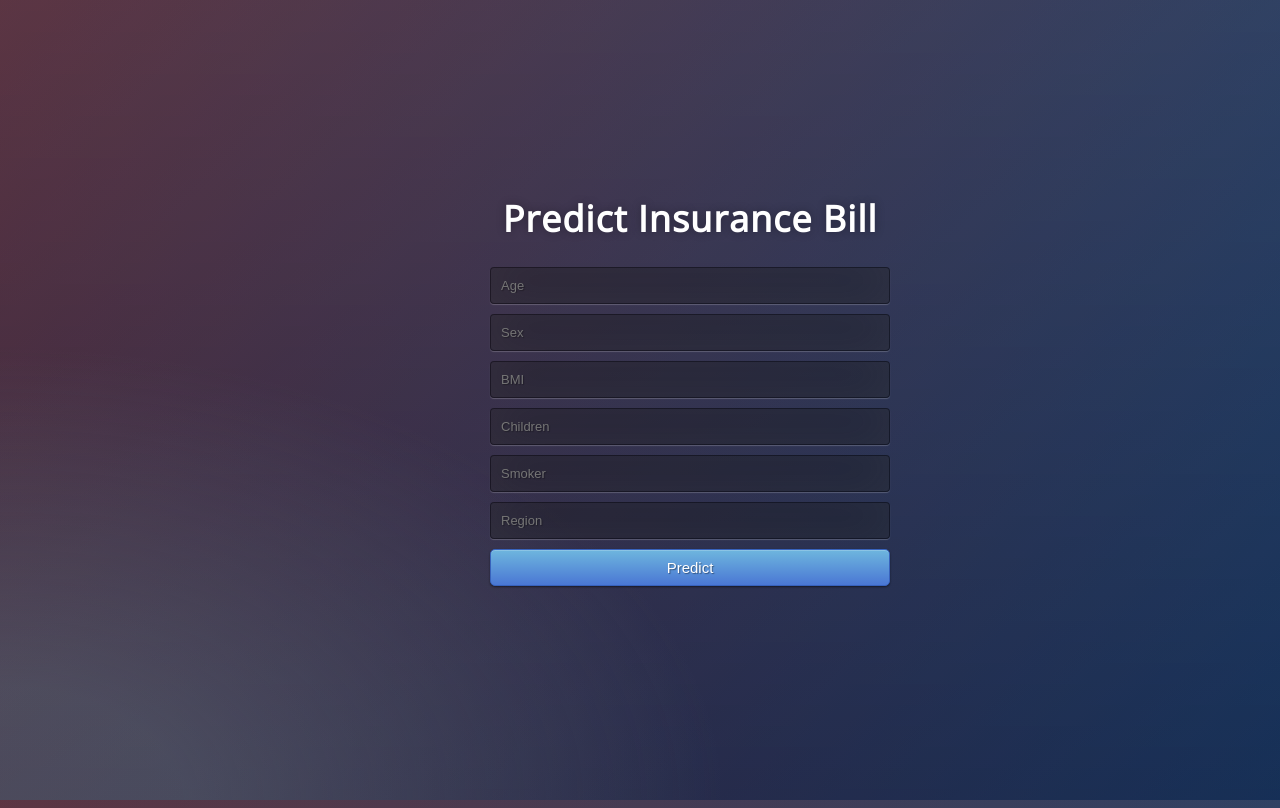
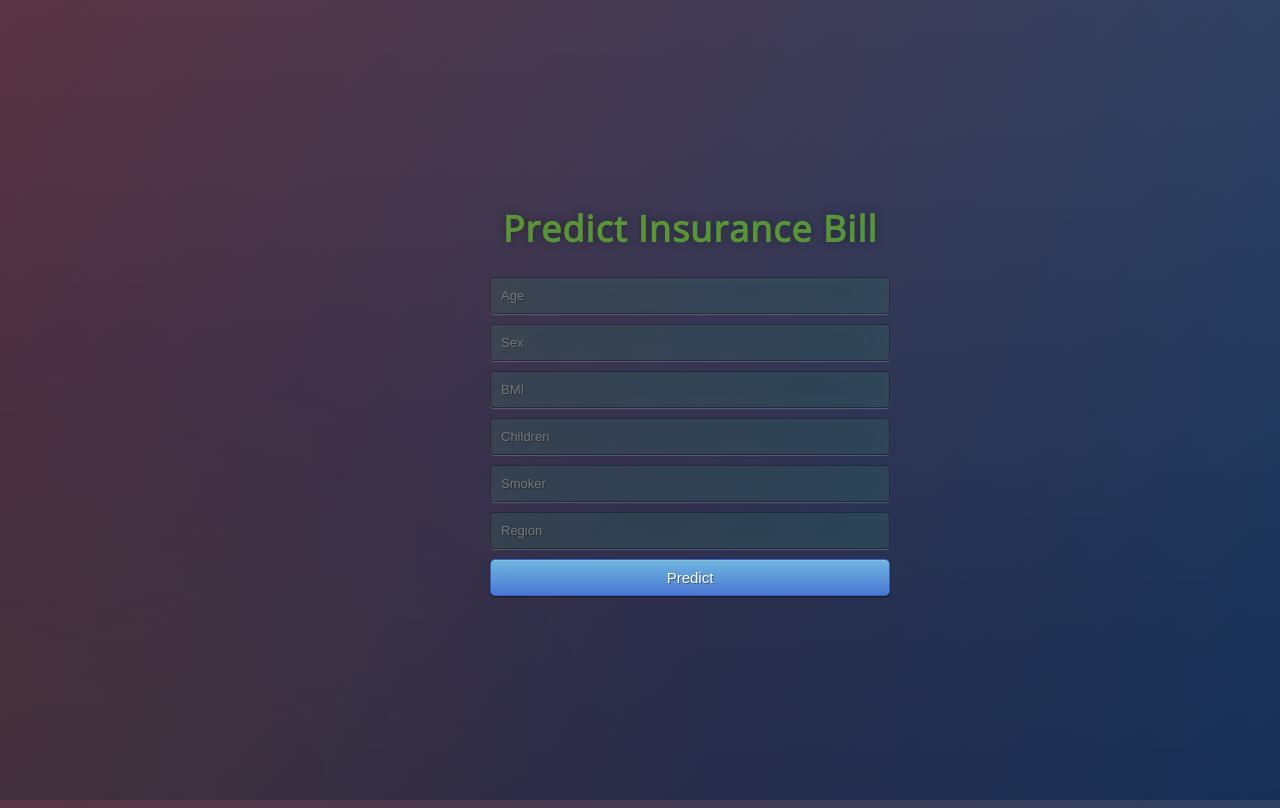
Before and after one commit to GourabSpidy/insurance-premium, a Flask app: page / in a window 1280 px wide. Run offline with Flask 2, Linux system fonts and the light colour scheme; parts of the project's set-up code (start-up, migrations or seed data) failed here and were passed over.

Commit message:
Update style.css

```diff
--- a/static/style.css
+++ b/static/style.css
@@ -5,7 +5,7 @@
 .btn:hover { color: #333333; text-decoration: none; background-color: #e6e6e6; background-position: 0 -15px; -webkit-transition: background-position 0.1s linear; -moz-transition: background-position 0.1s linear; -ms-transition: background-position 0.1s linear; -o-transition: background-position 0.1s linear; transition: background-position 0.1s linear; }
 .btn-primary, .btn-primary:hover { text-shadow: 0 -1px 0 rgba(0, 0, 0, 0.25); color: #ffffff; }
 .btn-primary.active { color: rgba(255, 255, 255, 0.75); }
-.btn-primary { background-color: #4a77d4; background-image: -moz-linear-gradient(top, #6eb6de, #4a77d4); background-image: -ms-linear-gradient(top, #6eb6de, #4a77d4); background-image: -webkit-gradient(linear, 0 0, 0 100%, from(#6eb6de), to(#4a77d4)); background-image: -webkit-linear-gradient(top, #6eb6de, #4a77d4); background-image: -o-linear-gradient(top, #6eb6de, #4a77d4); background-image: linear-gradient(top, #6eb6de, #4a77d4); background-repeat: repeat-x; filter: progid:dximagetransform.microsoft.gradient(startColorstr=#6eb6de, endColorstr=#4a77d4, GradientType=0);  border: 1px solid #3762bc; text-shadow: 1px 1px 1px rgba(0,0,0,0.4); box-shadow: inset 0 1px 0 rgba(255, 255, 255, 0.2), 0 1px 2px rgba(0, 0, 0, 0.5); }
+.btn-primary { background-color: #000000; background-image: -moz-linear-gradient(top, #6eb6de, #4a77d4); background-image: -ms-linear-gradient(top, #6eb6de, #4a77d4); background-image: -webkit-gradient(linear, 0 0, 0 100%, from(#6eb6de), to(#4a77d4)); background-image: -webkit-linear-gradient(top, #6eb6de, #4a77d4); background-image: -o-linear-gradient(top, #6eb6de, #4a77d4); background-image: linear-gradient(top, #6eb6de, #4a77d4); background-repeat: repeat-x; filter: progid:dximagetransform.microsoft.gradient(startColorstr=#6eb6de, endColorstr=#4a77d4, GradientType=0);  border: 1px solid #3762bc; text-shadow: 1px 1px 1px rgba(0,0,0,0.4); box-shadow: inset 0 1px 0 rgba(255, 255, 255, 0.2), 0 1px 2px rgba(0, 0, 0, 0.5); }
 .btn-primary:hover, .btn-primary:active, .btn-primary.active, .btn-primary.disabled, .btn-primary[disabled] { filter: none; background-color: #4a77d4; }
 .btn-block { width: 100%; display:block; }
 
@@ -17,16 +17,16 @@ body {
 	width: 100%;
 	height:100%;
 	font-family: 'Open Sans', sans-serif;
-	background: #092756;
-	color: #fff;
+	background: #128886;
+	color: rgb(10, 17, 2);
 	font-size: 18px;
 	text-align:center;
 	letter-spacing:1.2px;
 	background: -moz-radial-gradient(0% 100%, ellipse cover, rgba(104,128,138,.4) 10%,rgba(138,114,76,0) 40%),-moz-linear-gradient(top,  rgba(57,173,219,.25) 0%, rgba(42,60,87,.4) 100%), -moz-linear-gradient(-45deg,  #670d10 0%, #092756 100%);
-	background: -webkit-radial-gradient(0% 100%, ellipse cover, rgba(104,128,138,.4) 10%,rgba(138,114,76,0) 40%), -webkit-linear-gradient(top,  rgba(57,173,219,.25) 0%,rgba(42,60,87,.4) 100%), -webkit-linear-gradient(-45deg,  #670d10 0%,#092756 100%);
-	background: -o-radial-gradient(0% 100%, ellipse cover, rgba(104,128,138,.4) 10%,rgba(138,114,76,0) 40%), -o-linear-gradient(top,  rgba(57,173,219,.25) 0%,rgba(42,60,87,.4) 100%), -o-linear-gradient(-45deg,  #670d10 0%,#092756 100%);
-	background: -ms-radial-gradient(0% 100%, ellipse cover, rgba(104,128,138,.4) 10%,rgba(138,114,76,0) 40%), -ms-linear-gradient(top,  rgba(57,173,219,.25) 0%,rgba(42,60,87,.4) 100%), -ms-linear-gradient(-45deg,  #670d10 0%,#092756 100%);
-	background: -webkit-radial-gradient(0% 100%, ellipse cover, rgba(104,128,138,.4) 10%,rgba(138,114,76,0) 40%), linear-gradient(to bottom,  rgba(57,173,219,.25) 0%,rgba(42,60,87,.4) 100%), linear-gradient(135deg,  #670d10 0%,#092756 100%);
+	background: -webkit-radial-gradient(0% 100%, ellipse cover, rgba(97, 33, 180, 0.4) 10%,rgba(225, 151, 34, 0) 40%), -webkit-linear-gradient(top,  rgba(57,173,219,.25) 0%,rgba(42,60,87,.4) 100%), -webkit-linear-gradient(-45deg,  #670d10 0%,#092756 100%);
+	background: -o-radial-gradient(0% 100%, ellipse cover, rgba(87, 114, 18, 0.4) 10%,rgba(138,114,76,0) 40%), -o-linear-gradient(top,  rgba(57,173,219,.25) 0%,rgba(42,60,87,.4) 100%), -o-linear-gradient(-45deg,  #670d10 0%,#092756 100%);
+	background: -ms-radial-gradient(0% 100%, ellipse cover, rgba(27, 174, 236, 0.4) 10%,rgba(138,114,76,0) 40%), -ms-linear-gradient(top,  rgba(57,173,219,.25) 0%,rgba(42,60,87,.4) 100%), -ms-linear-gradient(-45deg,  #670d10 0%,#092756 100%);
+	background: -webkit-radial-gradient(0% 100%, ellipse cover, rgba(226, 209, 17, 0.052) 10%,rgba(138,114,76,0) 40%), linear-gradient(to bottom,  rgba(57,173,219,.25) 0%,rgba(42,60,87,.4) 100%), linear-gradient(135deg,  #670d10 0%,#092756 100%);
 	filter: progid:DXImageTransform.Microsoft.gradient( startColorstr='#3E1D6D', endColorstr='#092756',GradientType=1 );
 
 }
@@ -34,26 +34,26 @@ body {
 	position: absolute;
 	top: 40%;
 	left: 50%;
-	margin: -150px 0 0 -150px;
+	margin: -140px 0 0 -150px;
 	width:400px;
 	height:400px;
 }
 
-.login h1 { color: #fff; text-shadow: 0 0 10px rgba(0,0,0,0.3); letter-spacing:1px; text-align:center; }
+.login h1 { color: rgba(96, 171, 52, 0.827); text-shadow: 0 0 10px rgba(0,0,0,0.3); letter-spacing:1px; text-align:center; }
 
 input {
 	width: 100%;
 	margin-bottom: 10px;
-	background: rgba(0,0,0,0.3);
+	background: rgba(23, 165, 115, 0.119);
 	border: none;
 	outline: none;
 	padding: 10px;
 	font-size: 13px;
-	color: #fff;
+	color: rgba(247, 235, 235, 0.978);
 	text-shadow: 1px 1px 1px rgba(0,0,0,0.3);
-	border: 1px solid rgba(0,0,0,0.3);
+	border: 1px solid rgba(0, 0, 0, 0.3);
 	border-radius: 4px;
-	box-shadow: inset 0 -5px 45px rgba(100,100,100,0.2), 0 1px 1px rgba(255,255,255,0.2);
+	box-shadow: inset 0 -5px 45px rgba(100,100,100,0.2), 0 1px 1px rgba(255, 255, 255, 0.2);
 	-webkit-transition: box-shadow .5s ease;
 	-moz-transition: box-shadow .5s ease;
 	-o-transition: box-shadow .5s ease;
```
